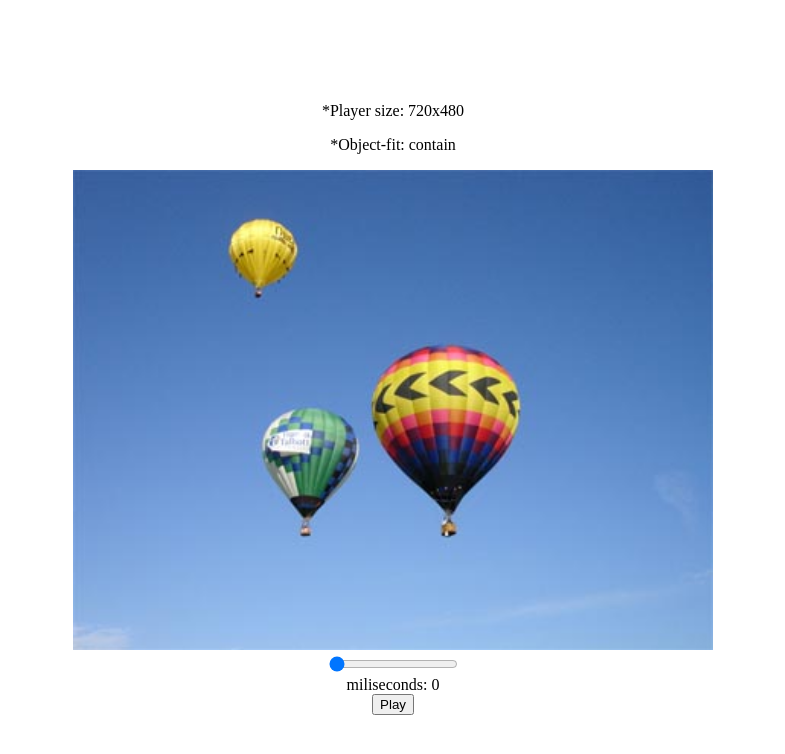
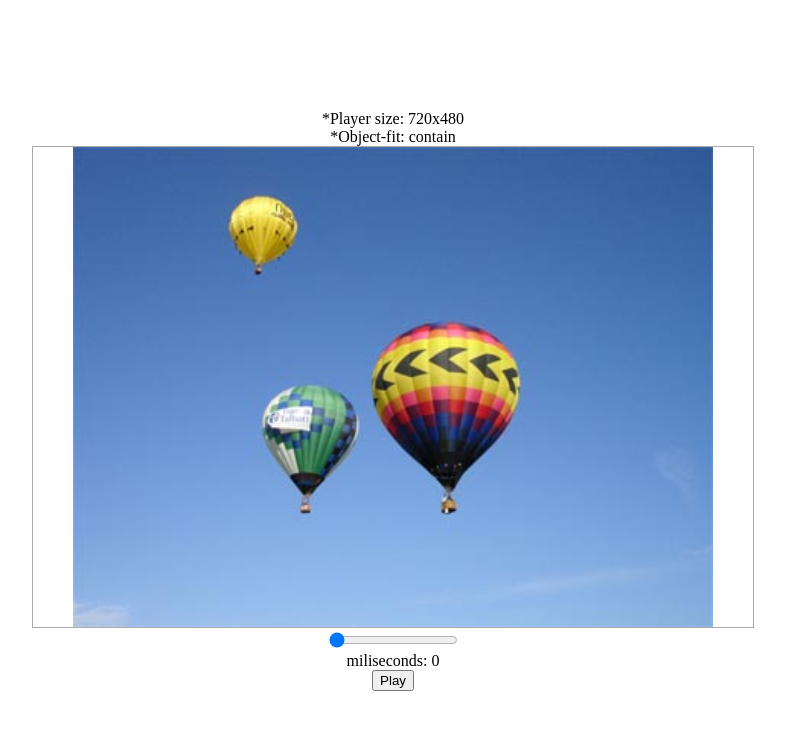
Before and after one commit to Schukuratsu/amazing-slideshow, a React (Create React App) app: page / in a window 1280 px wide. Shown: the top 754 px of the page, without its empty margins (247-1032 px from the left). Built offline with nearby package versions, Linux system fonts and the light colour scheme.

Commit message:
adding css styles

```diff
--- a/src/components/FramePlayer/styles.module.css
+++ b/src/components/FramePlayer/styles.module.css
@@ -2,4 +2,5 @@
   width: 720px;
   height: 480px;
   object-fit: contain;
+  border: 1px solid #aaa;
 }
--- a/src/index.css
+++ b/src/index.css
@@ -1,5 +1,8 @@
+* {
+  margin: 0;
+}
+
 body {
-  margin: 0;
   min-height: 100vh;
   display: flex;
   justify-content: center;
```
